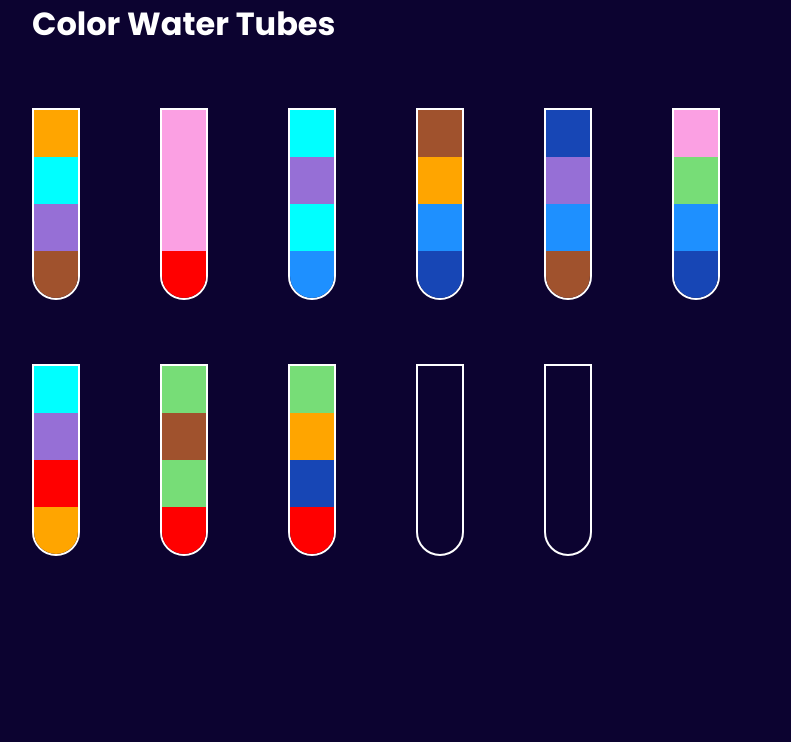
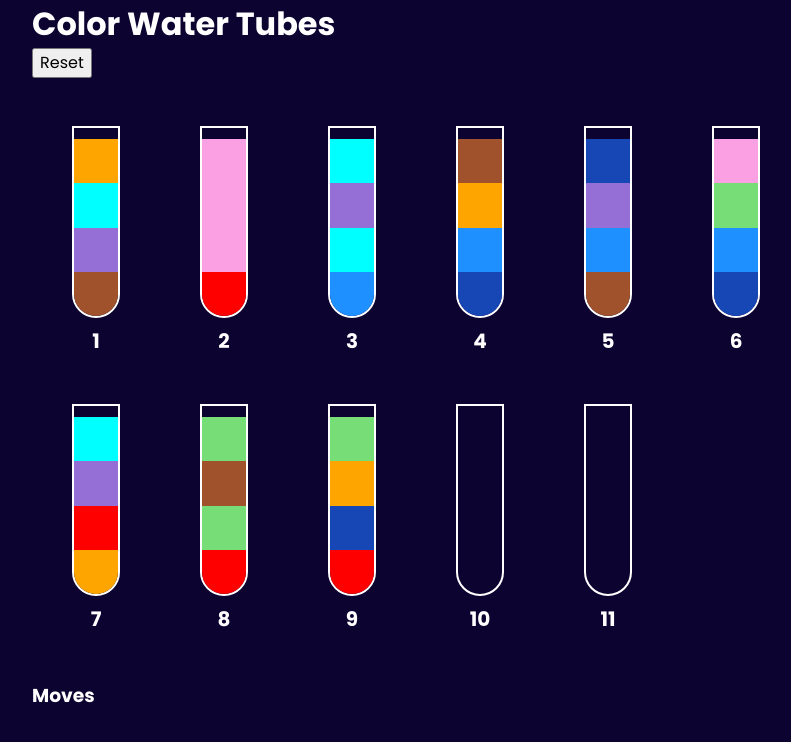
Before and after one commit to marco-ceriani/colortubes, a SvelteKit app: page / in a window 1280 px wide. Shown: the top 742 px of the page, without its empty margins (224-1015 px from the left). Built offline with nearby package versions, Linux system fonts and the light colour scheme.

Commit message:
added tube labels and reset button

```diff
--- /dev/null
+++ b/src/lib/components/MovesLog.svelte
@@ -0,0 +1,10 @@
+<script>
+    export let moves = [];
+</script>
+
+<h3>Moves</h3>
+<ol>
+	{#each moves as move}
+		<li>{move}</li>
+	{/each}
+</ol>
--- a/src/lib/components/Tube.svelte
+++ b/src/lib/components/Tube.svelte
@@ -1,27 +1,26 @@
 <script>
     export let levels = []
+    export let name;
     export let selected = false;
     export let closed = false;
 </script>
 
-<!-- svelte-ignore a11y-click-events-have-key-events -->
-<div class="whole-tube" class:selected={selected} on:click>
-    <div class="plug" class:unplugged={!closed}></div>
-    <div class="tube">
+<div class="tube-slot">
+    <!-- svelte-ignore a11y-click-events-have-key-events -->
+    <div class="tube" class:selected={selected} on:click>
+        <div class="plug" class:unplugged={!closed}></div>
         {#each levels as level}
             <div class="waterblock" style:background-color="var(--clr-{level})"></div>
         {/each}
     </div>
+    <h4>{name}</h4>
 </div>
 
 <style>
-    .whole-tube {
-        height: 13rem;
-        margin-bottom: 0;
-    }
     .tube {
         width: 3rem;
         height: 12rem;
+        margin-inline: auto;
         display: flex;
         flex-direction: column-reverse;
         border: 2px solid white;
@@ -39,6 +38,7 @@
         height: 25%;
     }
     .plug {
+        order: 99;
         height: 0.75rem;
         width: 3rem;
         background-color: #604E42;
@@ -46,4 +46,9 @@
     .plug.unplugged {
         visibility: hidden;
     }
+    h4 {
+        text-align: center;
+        margin-block-start: 0.5rem;
+        font-size: 1.25rem;
+    }
 </style>
--- a/src/lib/components/TubesContainer.svelte
+++ b/src/lib/components/TubesContainer.svelte
@@ -30,6 +30,7 @@
 			levels={tube}
 			selected={selected === index}
 			closed={isDone(tube)}
+            name={index + 1}
 			on:click={() => selectTube(index)}
 		/>
 	{/each}
--- a/src/lib/game/logic.js
+++ b/src/lib/game/logic.js
@@ -1,4 +1,4 @@
-function topColor(tube) {
+export function topColor(tube) {
     return tube[tube.length - 1]
 }
 
--- a/src/routes/+page.svelte
+++ b/src/routes/+page.svelte
@@ -1,10 +1,11 @@
 <script>
-    import Tubes from '$lib/components/TubesContainer.svelte'
-    import { moveWater, isGameWon } from '$lib/game/logic.js'
+	import Tubes from '$lib/components/TubesContainer.svelte';
+    import Moves from '$lib/components/MovesLog.svelte';
+	import { moveWater, isGameWon, topColor } from '$lib/game/logic.js';
 
 	let won = false;
 
-    let tubes = [
+	let intial_tubes = [
 		['brown', 'purple', 'cyan', 'orange'],
 		['red', 'pink', 'pink', 'pink'],
 		['dodgerblue', 'cyan', 'purple', 'cyan'],
@@ -18,22 +19,45 @@
 		[],
 		[]
 	];
+	let tubes = [...intial_tubes];
+	let moves = [];
 
-    function onMoveWater(event) {
-        const {from, to} = event.detail
-        try {
-            const res = moveWater(tubes[from], tubes[to])
-            const newTubes = [...tubes]
-            newTubes[from] = res[0]
-            newTubes[to] = res[1]
-            tubes = newTubes
-            won = isGameWon(tubes)
-        } catch (error) {
-            console.log(error.message)
+	function ordinal(num) {
+		switch (num) {
+			case 1:
+				return '1st';
+			case 2:
+				return '2nd';
+			case 3:
+				return '3rd';
+			default:
+				return num + 'th';
 		}
 	}
 
-    $: console.log(`Won? ${won}`)
+	function onMoveWater(event) {
+		const { from, to } = event.detail;
+		try {
+			const res = moveWater(tubes[from], tubes[to]);
+			const newTubes = [...tubes];
+			newTubes[from] = res[0];
+			newTubes[to] = res[1];
+			tubes = newTubes;
+			won = isGameWon(tubes);
+			moves = [...moves, `${topColor(tubes[to])} from ${ordinal(from + 1)} to ${ordinal(to + 1)}`];
+		} catch (error) {
+			console.log(error.message);
+		}
+	}
+
+    function reset() {
+        tubes = [...intial_tubes];
+        moves = [];
+    }
+
+	$: console.log(`Won? ${won}`);
 </script>
 
-<Tubes tubes={tubes} on:move={onMoveWater} />
+<button on:click={reset}>Reset</button>
+<Tubes {tubes} on:move={onMoveWater} />
+<Moves moves={moves} />
```
Lines whose indentation alone changed are shown as unchanged.
